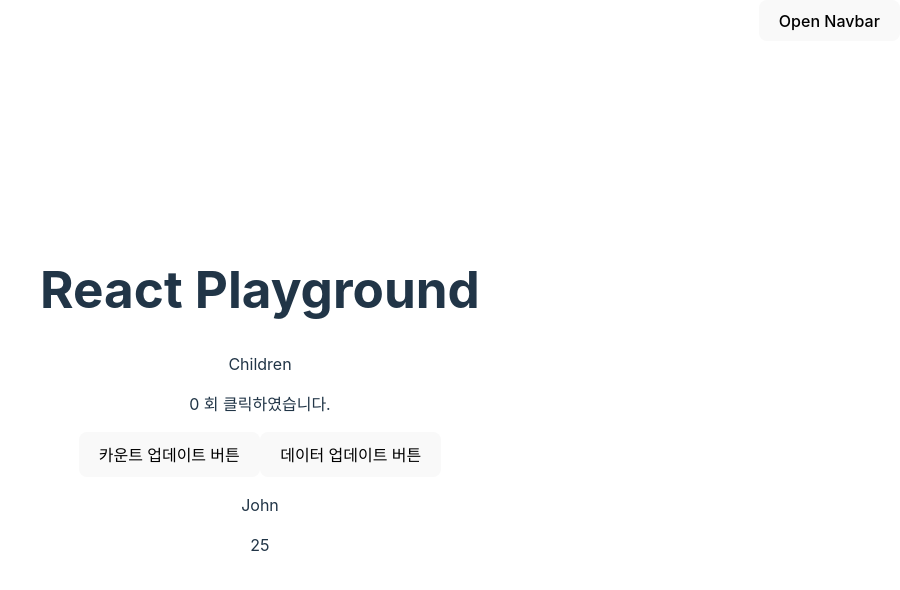
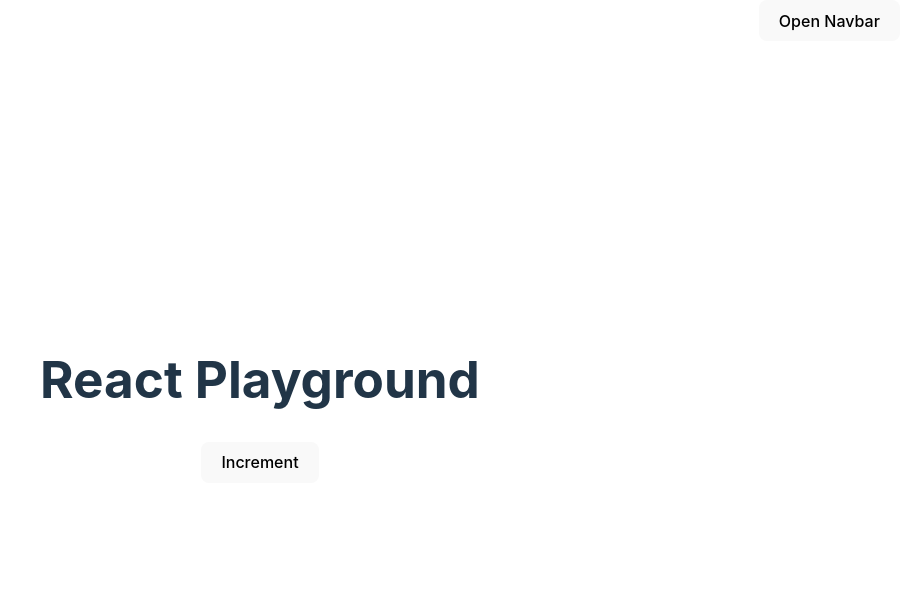
Before and after one commit to jaychang99/playground, a React (Vite) app in the folder react-playground/: page /react-docs/use-state in a window 1280 px wide. Shown: the top 590 px of the page, without its empty margins (380-1280 px from the left). Built offline with nearby package versions, Linux system fonts and the light colour scheme.

Commit message:
feat: 6번 문제

```diff
--- a/react-playground/src/features/react-docs/use-state/ScreenUseStateDocs.tsx
+++ b/react-playground/src/features/react-docs/use-state/ScreenUseStateDocs.tsx
@@ -1,44 +1,14 @@
 import { useState } from 'react';
 
-const DATA1 = {
-  name: 'John',
-  age: 25,
-};
-
-const DATA2 = {
-  name: 'John',
-  age: 25,
-};
-
 const App = () => {
-  const [data, setData] = useState(DATA1);
-  const [count, setCount] = useState(0);
-
-  const handleUpdateData = () => {
-    setData(DATA2);
-  };
-
-  const handleUpdateCount = () => {
-    setCount(0);
-  };
+  const [foo, setFoo] = useState(console.log('hello, world'));
 
   return (
     <div>
-      <Children />
-      <p>{count} 회 클릭하였습니다. </p>
-      <button onClick={handleUpdateCount}>카운트 업데이트 버튼</button>
-      <button onClick={handleUpdateData}>데이터 업데이트 버튼</button>
-      <div>
-        <p>{data.name}</p>
-        <p>{data.age}</p>
-      </div>
+      <p>{foo}</p>
+      <button onClick={() => setFoo(1)}>Increment</button>
     </div>
   );
 };
 
 export default App;
-
-const Children = () => {
-  console.log('Children render');
-  return <div>Children</div>;
-};
```
